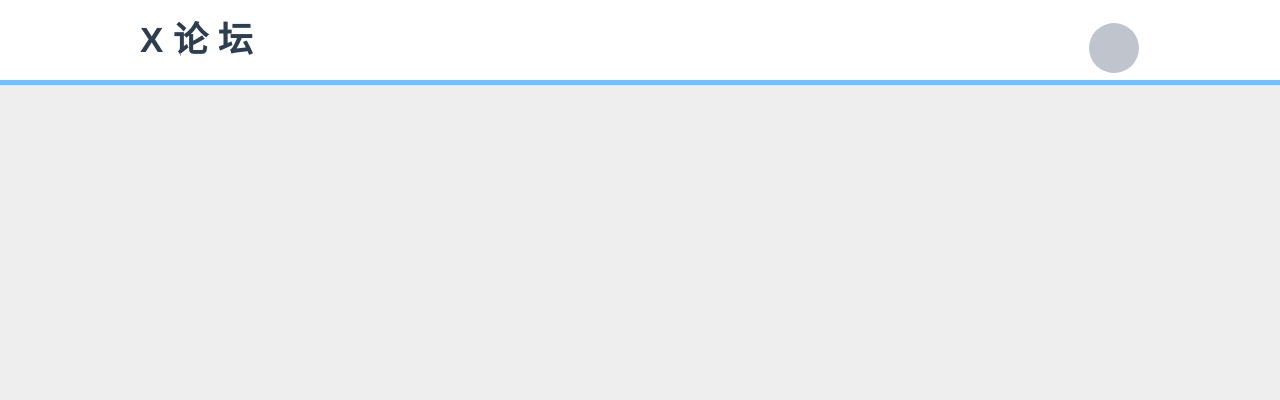
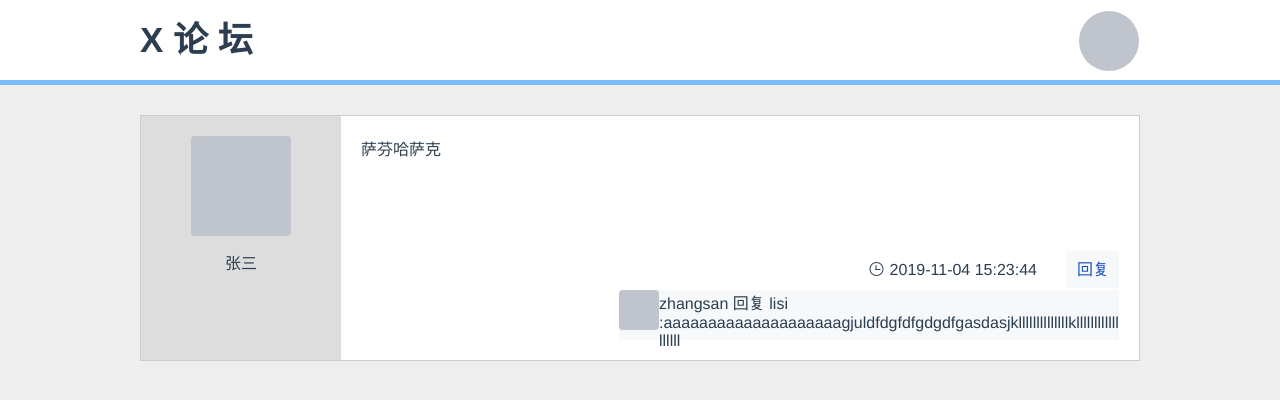
Before and after one commit to Liewona/forum-pc, a Vue app: page /discuss in a window 1280 px wide. Shown: the top 400 px of the page. Built offline with nearby package versions, Linux system fonts and the light colour scheme.

Commit message:
05-004238

```diff
--- /dev/null
+++ b/src/components/forums/DetailItem.vue
@@ -0,0 +1,144 @@
+<template>
+  <el-container class="detail-main">
+    <el-aside style="width:200px; background-color: #ddd">
+      <div style="margin: 20px auto 10px auto; width: 100px;">
+        <el-avatar :size="100"
+          shape="square"></el-avatar>
+      </div>
+
+      <div class="name-tag detail-item-name"
+        :uid="data.uid"
+        @click="clickUser"
+        v-text="data.uname"></div>
+    </el-aside>
+
+    <el-main>
+      <div class="item-main" v-html="data.content">
+
+      </div>
+      <div class="item-footer">
+        <span><i class="el-icon-time"></i>{{data.createTime}}</span>
+        <span class="reback">回复</span>
+      </div>
+      <div v-show="clickReback" class="reback-box">
+          <reback-item></reback-item>
+      </div>
+    </el-main>
+  </el-container>
+</template>
+
+<script>
+import RebackItem from "@/components/forums/RebackItem.vue"
+
+export default {
+  components: {
+    RebackItem
+  },
+  props: {},
+  data() {
+    return {
+      data: {
+        uid: 1,
+        uname: "张三",
+        content: "萨芬哈萨克",
+        createTime: "2019-11-04 15:23:44",
+      },
+      clickReback: true,
+    };
+  },
+  methods: {
+    clickUser() {
+      this.$router.push({
+        name: "UserSpace",
+        params: {
+          id: this.data.uid
+        }
+      });
+    }
+  }
+};
+</script>
+
+<style>
+.detail-main {
+  width: 1000px;
+  margin: 0 auto;
+  padding: 0;
+  background-color: #fff;
+  border: #ccc 1px solid;
+}
+.detail-item-name {
+  text-align: center;
+}
+.item-footer {
+  text-align: right;
+}
+.item-main {
+  min-height: 120px;
+}
+.item-footer i {
+  margin-right: 5px;
+}
+.reback {
+  margin-left: 30px;
+  padding: 10px;
+  color: #1D53BF;
+  cursor: pointer;
+  background-color: #f7f8fa;
+}
+.reback-box {
+  background-color: #f7f8fa;
+  width: 500px;
+  height: 50px;
+  float: right;
+  margin-top: 10px;
+}
+
+
+/* table 样式 */
+table {
+  border-top: 1px solid #ccc;
+  border-left: 1px solid #ccc;
+}
+table td,
+table th {
+  border-bottom: 1px solid #ccc;
+  border-right: 1px solid #ccc;
+  padding: 3px 5px;
+}
+table th {
+  border-bottom: 2px solid #ccc;
+  text-align: center;
+}
+
+/* blockquote 样式 */
+blockquote {
+  display: block;
+  border-left: 8px solid #d0e5f2;
+  padding: 5px 10px;
+  margin: 10px 0;
+  line-height: 1.4;
+  font-size: 100%;
+  background-color: #f1f1f1;
+}
+
+/* code 样式 */
+code {
+  display: inline-block;
+  *display: inline;
+  *zoom: 1;
+  background-color: #f1f1f1;
+  border-radius: 3px;
+  padding: 3px 5px;
+  margin: 0 3px;
+}
+pre code {
+  display: block;
+}
+
+/* ul ol 样式 */
+ul,
+ol {
+  margin: 10px 0 10px 20px;
+}
+</style>
--- /dev/null
+++ b/src/components/forums/RebackItem.vue
@@ -0,0 +1,25 @@
+<template>
+  <el-container>
+    <div>
+      <el-avatar :size="40"
+        shape="square"></el-avatar>
+    </div>
+    <div>
+      <span>zhangsan</span>
+      <span>
+        回复
+        <span>lisi</span>
+      </span>
+      <p style="word-break:break-word;">
+        :aaaaaaaaaaaaaaaaaaaagjuldfdgfdfgdgdfgasdasjkllllllllllllllkllllllllllllllllll
+      </p>
+    </div>
+  </el-container>
+</template>
+
+<script>
+export default {};
+</script>
+
+<style>
+</style>
--- a/src/components/index/ForumTitle.vue
+++ b/src/components/index/ForumTitle.vue
@@ -1,7 +1,7 @@
 <template>
   <el-container style="background:#fff; border-bottom:5px solid rgb(121, 187, 255);">
     <div style="width: 1000px; margin: 0 auto; height:60px; padding:10px;">
-      <div style="line-height: 60px; font-size:35px;display: inline-block;">
+      <div style="line-height: 60px; font-size:35px;display: inline-block; cursor: pointer;" @click="toIndex">
         X 论 坛
       </div>
       <div style="float: right; display: inline-block;">
@@ -11,12 +11,12 @@
               type="text"
               >登录/注册</el-button
             >
-            <el-tooltip v-else placement="bottom">
+            <el-tooltip v-else placement="bottom" style="padding: 0;">
               <div slot="content">
                 <el-button type="text" @click="exit">退出</el-button>
               </div>
               <el-button type="text" @click="toPersonal">
-                <el-avatar :size="50" :src="this.$store.state.userInfo.userimg"></el-avatar>
+                <el-avatar :size="60" :src="this.$store.state.userInfo.userimg"></el-avatar>
               </el-button>
             </el-tooltip>
       </div>
@@ -34,6 +34,12 @@ export default {
   methods:{
     toPersonal(){
       this.$router.push('/mineIndex');
+    },
+    exit() {
+
+    },
+    toIndex() {
+      this.$router.push({path: "/"})
     }
   }
 };
--- a/src/components/index/MainBodyOne.vue
+++ b/src/components/index/MainBodyOne.vue
@@ -65,7 +65,6 @@ export default {
     this.content = this.data.content.replace(/<[^>]*>|<\/[^>]*>/gm, "");
     var reg = /<img[^>]+src="[^"]+"[^>]*>/g;
     var result = this.data.content.match(reg); //获得所有的img标签
-    console.log(this.imgSrcs);
     if (result) {
       for (var i = 0; i < result.length; i++) {
         // var reg2 = /src="([^"]+)"/g;
--- a/src/router/index.js
+++ b/src/router/index.js
@@ -15,7 +15,7 @@ const routes = [
     component: Index
   },
   {
-    path: "/discuss/:id",
+    path: "/discuss",
     name: "ForumDetail",
     // route level code-splitting
     // this generates a separate chunk (about.[hash].js) for this route
--- a/src/views/ForumDetail.vue
+++ b/src/views/ForumDetail.vue
@@ -1,62 +1,22 @@
 <template>
   <div>
+    <detail-item></detail-item>
   </div>
 </template>
 
 <script>
+import DetailItem from "@/components/forums/DetailItem.vue";
+
 export default {
+  components: {
+    DetailItem
+  },
   created() {
     console.log(this.$route.params);
-    alert("1");
   }
 };
 </script>
 
 <style>
-/* table 样式 */
-table {
-  border-top: 1px solid #ccc;
-  border-left: 1px solid #ccc;
-}
-table td,
-table th {
-  border-bottom: 1px solid #ccc;
-  border-right: 1px solid #ccc;
-  padding: 3px 5px;
-}
-table th {
-  border-bottom: 2px solid #ccc;
-  text-align: center;
-}
 
-/* blockquote 样式 */
-blockquote {
-  display: block;
-  border-left: 8px solid #d0e5f2;
-  padding: 5px 10px;
-  margin: 10px 0;
-  line-height: 1.4;
-  font-size: 100%;
-  background-color: #f1f1f1;
-}
-
-/* code 样式 */
-code {
-  display: inline-block;
-  *display: inline;
-  *zoom: 1;
-  background-color: #f1f1f1;
-  border-radius: 3px;
-  padding: 3px 5px;
-  margin: 0 3px;
-}
-pre code {
-  display: block;
-}
-
-/* ul ol 样式 */
-ul,
-ol {
-  margin: 10px 0 10px 20px;
-}
 </style>
--- a/src/views/index.vue
+++ b/src/views/index.vue
@@ -94,7 +94,7 @@ export default {
       api: "api/discuss",
       title: "",
       total: 100,
-      pageSize: 25,
+      pageSize: 5,
       page: 1,
       id: 1
     };
@@ -119,10 +119,6 @@ export default {
         }
       );
       this.$(".w-e-text").focus();
-    },
-    handleClick() {
-      // this.api = "api/discuss/hot";
-      alert(this.tabType);
     },
     pressVal(html) {
       if (this.title == "") {
@@ -154,6 +150,7 @@ export default {
     },
     pageChange(index) {
       this.page = index;
+      this.getData();
     },
     getData() {
       var data = {
@@ -167,8 +164,10 @@ export default {
           params: data
         })
         .then(res => {
+          console.log(res)
           if (res.data.code == "0000") {
             this.data = res.data.data;
+            this.total = res.data.count;
           } else {
             this.$message.error(res.data.msg);
           }
```
Also changed, not shown: 1 other file (tests, documents, lock files or other folders).
